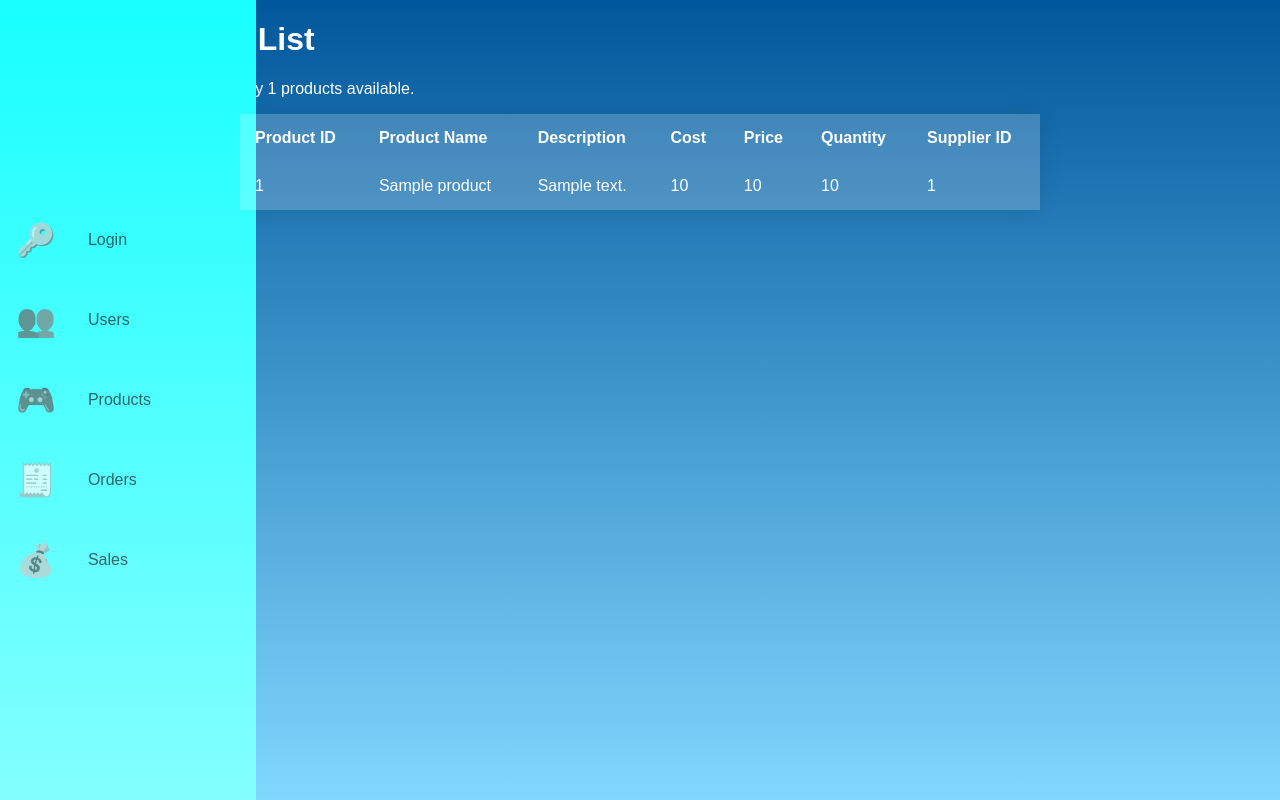
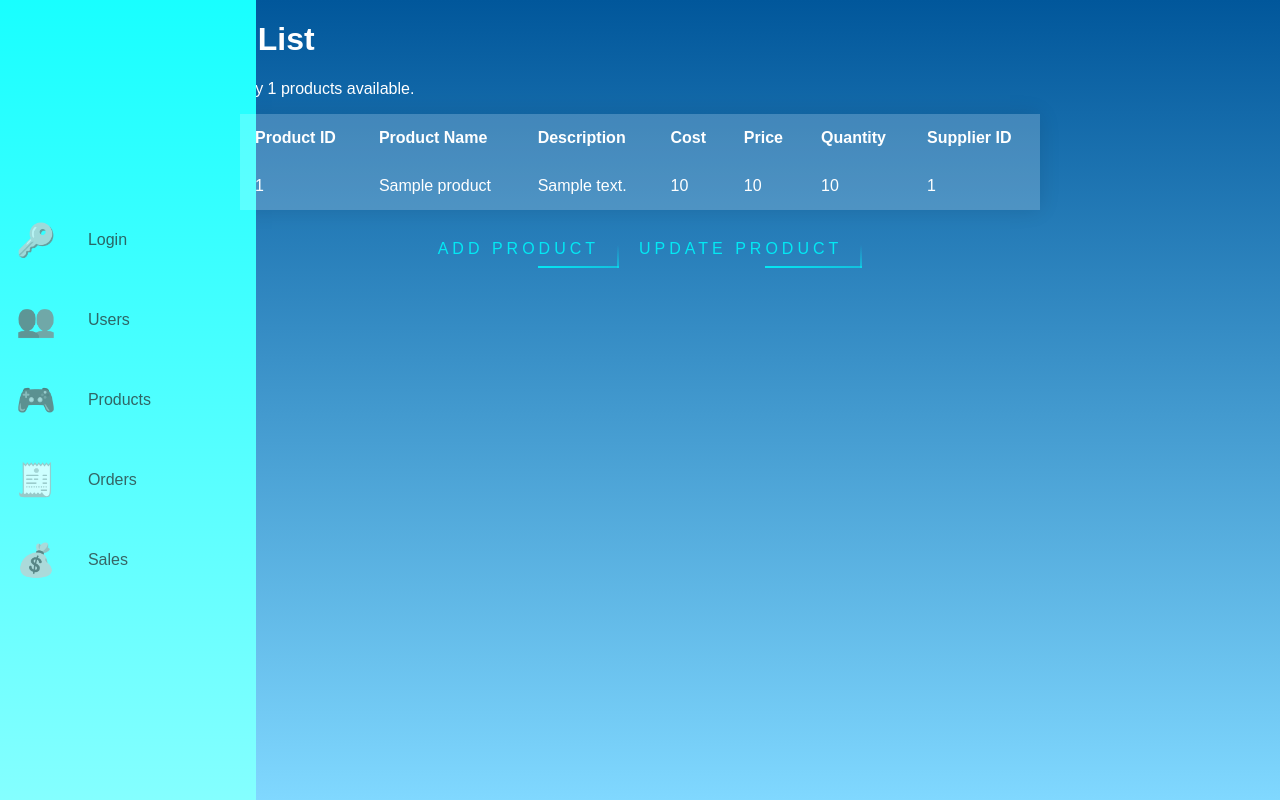
Before and after one commit to Pythoenixx/ProjectPhp, a PHP site: page /view_product.php in a window 1280 px wide. Run offline with PHP 8.4, Linux system fonts and the light colour scheme; tables that the repository leaves empty or names only in its code hold one stand-in row (values such as "Sample post").

Commit message:
alih butang add/update product dr sup page to prod

```diff
--- a/view_product.php
+++ b/view_product.php
@@ -35,6 +35,26 @@ if ($num > 0) { // If it ran OK, display the records.
     }
 
     echo '</table>';
+    echo <<<HTML
+<form  method="post">
+<div class="tengah" style="display: flex;justify-content: center;flex-direction: row;">
+<div class="butang" style="margin-top: 20px;margin-bottom: 20px;">
+            <span></span>
+            <span></span>
+            <span></span>
+            <span></span>
+<input type="submit" name="submit" value="ADD PRODUCT" class="butang-teks">
+        </div>
+        <div class="butang" style="margin-top: 20px;margin-bottom: 20px;">
+            <span></span>
+            <span></span>
+            <span></span>
+            <span></span>
+<input type="submit" name="submit" value="UPDATE PRODUCT" class="butang-teks">
+        </div>
+    </div>
+</form>
+HTML;
 
     @mysqli_free_result($result); // Free up the resources.
 } else { // If it did not run OK.
@@ -44,4 +64,3 @@ if ($num > 0) { // If it ran OK, display the records.
 @mysqli_close($dbc); // Close the database connection.
 
 include('./includes/footer.html'); // Include the HTML footer.
-?>
```
